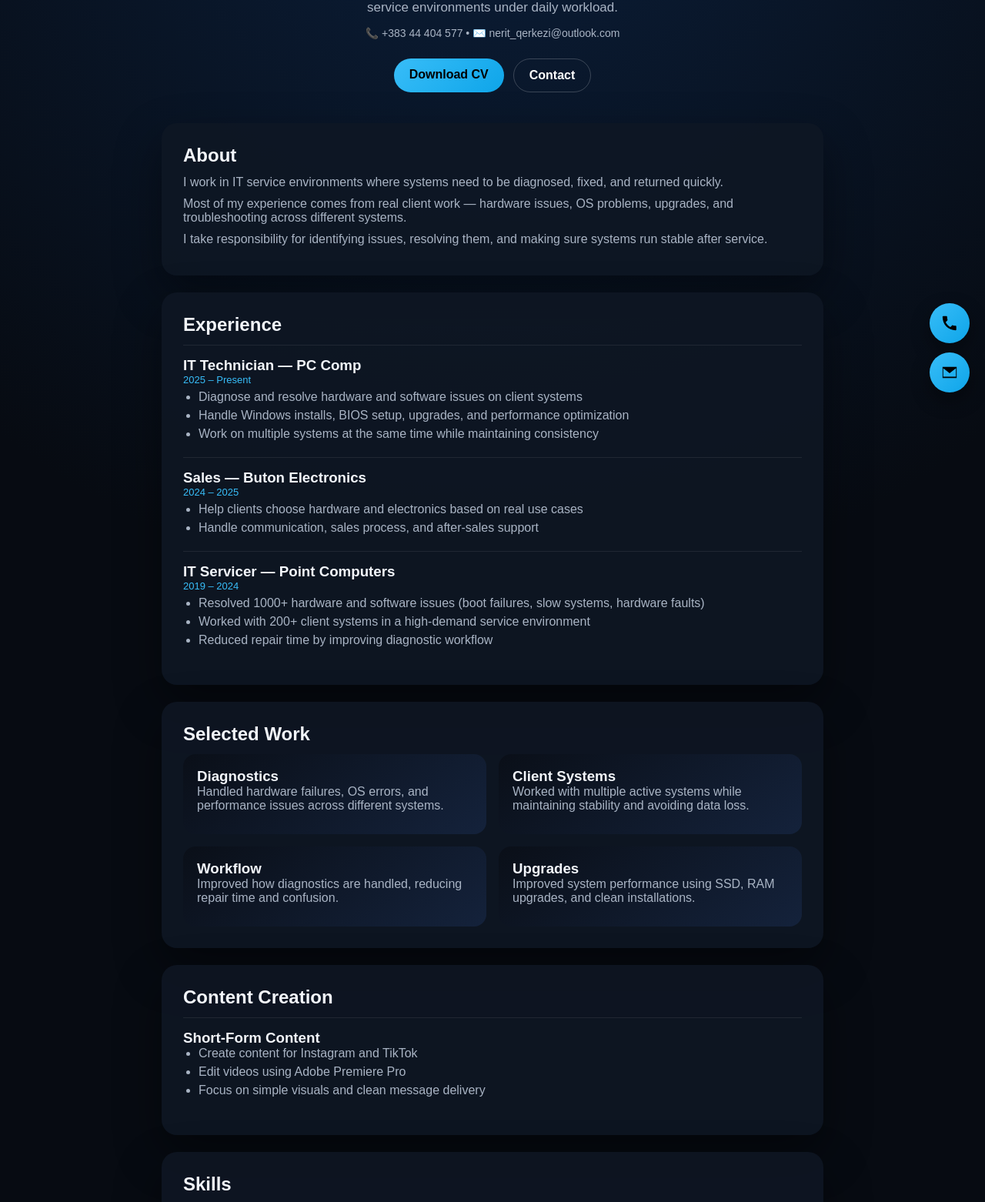
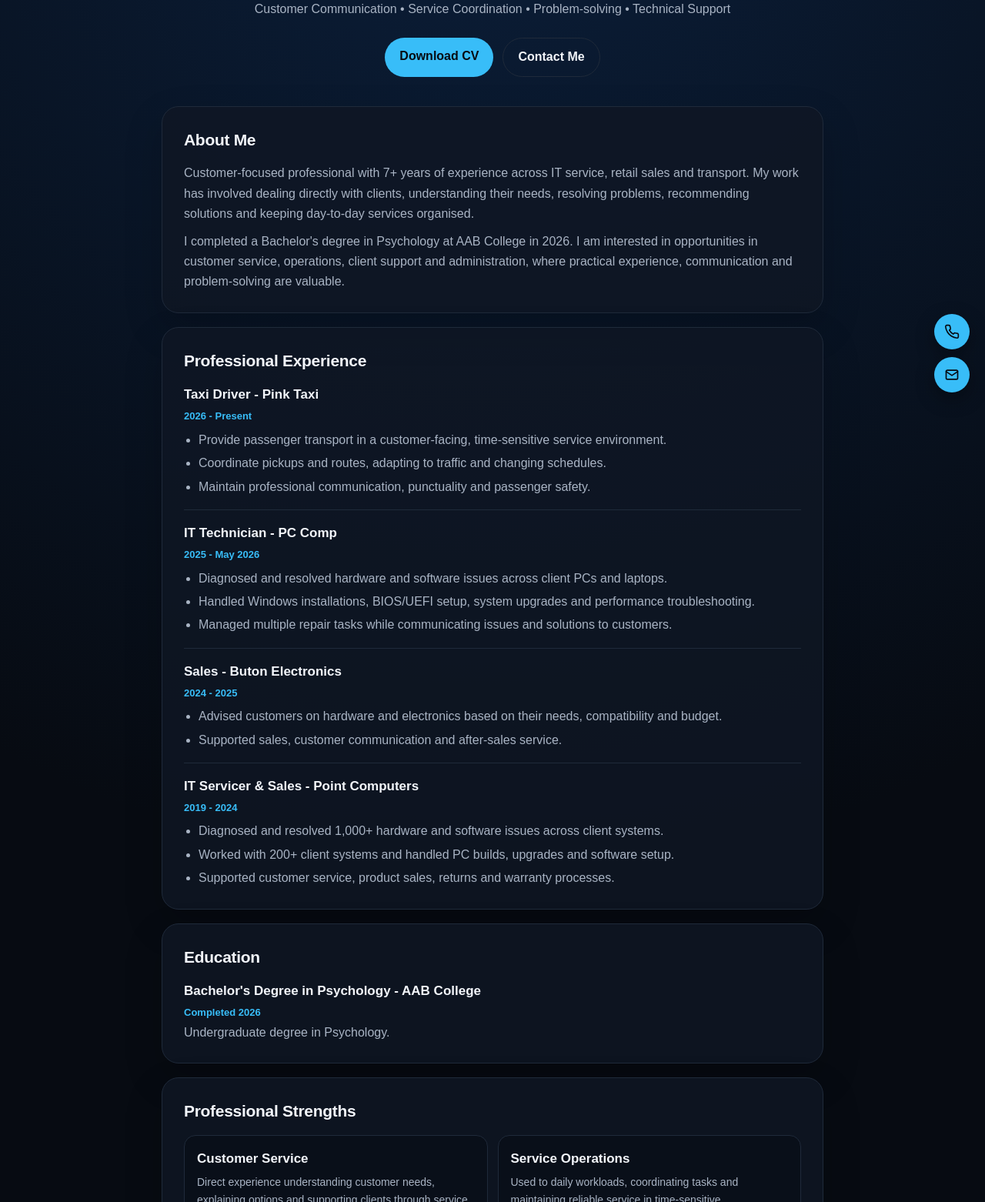
Before and after one commit to NeritIT/CV, a plain HTML site: page index.html in a window 1280 px wide. Shown: the part 270-1832 px from the top of the page at 77% size. Drawn offline with Linux system fonts and the light colour scheme.

Commit message:
Update index.html

```diff
--- a/index.html
+++ b/index.html
@@ -1,364 +1,393 @@
 <!DOCTYPE html>
 <html lang="en">
 <head>
-<meta charset="UTF-8">
-<meta name="viewport" content="width=device-width, initial-scale=1.0">
-<title>Nerit Qerkezi</title>
+  <meta charset="UTF-8" />
+  <meta name="viewport" content="width=device-width, initial-scale=1.0" />
+  <meta name="description" content="Nerit Qerkezi - Customer Service, Operations and Technical Support. Professional experience in client service, IT support, retail sales and transport." />
+  <meta name="theme-color" content="#070b12" />
+  <title>Nerit Qerkezi | Customer Service &amp; Operations</title>
 
   <style>
     :root {
       --bg: #070b12;
+      --card: #0f1724;
       --text: #f3f6fb;
       --muted: #a9b4c4;
       --accent: #38bdf8;
+      --border: #1f2a3a;
+      --soft: rgba(7, 11, 18, 0.5);
     }
 
-* { margin:0; padding:0; box-sizing:border-box; }
+    * { box-sizing: border-box; margin: 0; padding: 0; }
+
+    html { scroll-behavior: smooth; }
 
     body {
       font-family: Arial, Helvetica, sans-serif;
       background: radial-gradient(circle at top, #0b1f3b 0%, var(--bg) 45%);
       color: var(--text);
+      line-height: 1.65;
     }
+
+    a { color: var(--accent); }
 
     .page {
       max-width: 900px;
       margin: 0 auto;
-  padding: 50px 20px;
+      padding: 42px 20px 30px;
     }
 
-/* HEADER */
     header {
       text-align: center;
-  padding: 60px 20px 40px;
+      padding: 50px 20px 38px;
     }
 
     .tag {
       color: var(--accent);
       font-size: 13px;
-  letter-spacing: 2px;
+      letter-spacing: 2.6px;
       text-transform: uppercase;
-  margin-bottom: 10px;
+      margin-bottom: 14px;
+      font-weight: 700;
     }
 
     h1 {
-  font-size: 60px;
-  margin-bottom: 10px;
+      font-size: clamp(40px, 8vw, 68px);
+      line-height: 1.05;
+      margin-bottom: 15px;
+      letter-spacing: -2px;
     }
 
     .headline {
-  font-size: 24px;
+      font-size: clamp(20px, 4vw, 28px);
+      color: var(--text);
+      margin-bottom: 9px;
       font-weight: 700;
-  margin-bottom: 8px;
     }
 
     .subline {
       color: var(--muted);
-  font-size: 17px;
-  max-width: 600px;
-  margin: 0 auto 10px;
+      font-size: 16px;
+      max-width: 690px;
+      margin: 0 auto 24px;
     }
 
-.top-contact {
-  display: flex;
-  justify-content: center;
-  gap: 20px;
-  margin: 15px 0 25px;
-  font-size: 14px;
-  color: var(--muted);
-}
-
-.top-contact span {
-  display: flex;
-  align-items: center;
-  gap: 6px;
-  padding: 6px 12px;
-  border-radius: 999px;
-  background: rgba(255,255,255,0.04);
-  border: 1px solid rgba(255,255,255,0.08);
-  transition: 0.2s;
-}
-
-.top-contact span:hover {
-  border-color: var(--accent);
-  color: var(--accent);
-}
-
-/* BUTTONS */
     .buttons {
       display: flex;
       justify-content: center;
       gap: 12px;
+      flex-wrap: wrap;
     }
 
     .button {
-  background: linear-gradient(135deg,#38bdf8,#0ea5e9);
-  color: #000;
-  padding: 12px 20px;
+      display: inline-block;
+      text-decoration: none;
+      color: var(--bg);
+      background: var(--accent);
+      padding: 11px 19px;
       border-radius: 999px;
-  text-decoration: none;
       font-weight: 700;
+      transition: transform 0.2s ease, opacity 0.2s ease;
     }
 
     .button.secondary {
+      color: var(--text);
       background: transparent;
-  border: 1px solid rgba(255,255,255,0.2);
-  color: #fff;
+      border: 1px solid var(--border);
     }
 
-/* SECTIONS */
+    .button:hover { transform: translateY(-2px); opacity: 0.92; }
+
     section {
-  background: rgba(15,23,36,0.85);
-  border-radius: 20px;
-  padding: 28px;
-  margin-bottom: 22px;
-  box-shadow: 0 25px 60px rgba(0,0,0,0.4);
+      background: rgba(15, 23, 36, 0.82);
+      border: 1px solid var(--border);
+      border-radius: 22px;
+      padding: 26px 28px;
+      margin-bottom: 18px;
+      box-shadow: 0 20px 50px rgba(0, 0, 0, 0.18);
+      scroll-margin-top: 18px;
     }
 
-h2 { margin-bottom: 12px; }
-
-p {
-  color: var(--muted);
-  margin-bottom: 10px;
+    h2 {
+      font-size: 21px;
+      margin-bottom: 13px;
+      letter-spacing: -0.3px;
     }
 
-/* EXPERIENCE */
+    p { color: var(--muted); margin-bottom: 9px; }
+    p:last-child { margin-bottom: 0; }
+
     .item {
-  padding: 15px 0;
-  border-top: 1px solid rgba(255,255,255,0.08);
+      padding: 16px 0;
+      border-top: 1px solid var(--border);
     }
 
-.item:first-child { border-top: none; }
+    .item:first-of-type { border-top: none; padding-top: 0; }
+    .item:last-child { padding-bottom: 0; }
+
+    h3 { font-size: 17px; margin-bottom: 3px; }
 
     .date {
       color: var(--accent);
       font-size: 13px;
-  margin-bottom: 6px;
+      margin-bottom: 7px;
+      font-weight: 700;
     }
 
-ul { padding-left: 20px; }
+    ul { padding-left: 19px; color: var(--muted); }
+    li { margin-bottom: 4px; }
+    li:last-child { margin-bottom: 0; }
 
-li {
-  margin-bottom: 6px;
-  color: var(--muted);
+    .grid {
+      display: grid;
+      grid-template-columns: repeat(2, minmax(0, 1fr));
+      gap: 13px;
     }
 
-/* GRID */
-.grid {
-  display: grid;
-  grid-template-columns: repeat(2,1fr);
-  gap: 16px;
+    .mini-card {
+      border: 1px solid var(--border);
+      border-radius: 15px;
+      padding: 16px;
+      background: var(--soft);
     }
 
-/* MINI CARDS */
-.mini-card {
-  background: linear-gradient(145deg,#0a0f18,#14223b);
-  padding: 18px;
-  border-radius: 16px;
+    .mini-card h3 { color: var(--text); margin-bottom: 5px; }
+    .mini-card p { font-size: 14px; }
+
+    .education-item {
+      padding: 12px 0;
+      border-top: 1px solid var(--border);
     }
+    .education-item:first-of-type { border-top: none; padding-top: 0; }
+    .education-item:last-child { padding-bottom: 0; }
+    .education-item h3 { color: var(--text); }
+    .education-item .date { margin-bottom: 2px; }
 
-/* SKILLS */
     .skills {
       display: flex;
       flex-wrap: wrap;
-  gap: 10px;
+      gap: 9px;
     }
 
     .skill {
-  border: 1px solid rgba(255,255,255,0.1);
-  padding: 8px 14px;
+      border: 1px solid var(--border);
+      background: var(--soft);
       border-radius: 999px;
+      padding: 7px 12px;
+      color: var(--muted);
       font-size: 13px;
     }
 
-/* FLOATING BUTTONS */
-.floating {
+    .contact-lines p { margin-bottom: 7px; }
+    .contact-lines strong { color: var(--text); }
+
+    footer {
+      text-align: center;
+      color: var(--muted);
+      padding: 18px 0 8px;
+      font-size: 13px;
+    }
+
+    .floating-contact {
       position: fixed;
       right: 20px;
       bottom: 20px;
       display: flex;
       flex-direction: column;
-  gap: 12px;
+      gap: 10px;
+      z-index: 10;
     }
 
-.float-btn {
-  width: 52px;
-  height: 52px;
+    .floating-contact a {
+      width: 46px;
+      height: 46px;
+      display: grid;
+      place-items: center;
+      color: var(--bg);
+      background: var(--accent);
       border-radius: 50%;
-  display:flex;
-  align-items:center;
-  justify-content:center;
-  background: linear-gradient(135deg,#38bdf8,#0ea5e9);
-  box-shadow: 0 10px 25px rgba(0,0,0,0.4);
+      box-shadow: 0 8px 24px rgba(0, 0, 0, 0.35);
+      text-decoration: none;
+      transition: transform 0.2s ease;
     }
 
-.float-btn svg {
-  width: 22px;
-  height: 22px;
-  fill: #000;
+    .floating-contact a:hover { transform: translateY(-3px); }
+    .floating-contact svg { width: 20px; height: 20px; }
+
+    @media (max-width: 700px) {
+      .page { padding: 25px 14px 25px; }
+      header { padding: 38px 10px 30px; }
+      section { padding: 21px; border-radius: 18px; }
+      .grid { grid-template-columns: 1fr; }
+      .subline { font-size: 15px; }
+      .floating-contact { right: 13px; bottom: 13px; }
+      .floating-contact a { width: 43px; height: 43px; }
     }
 
-  footer {
-  text-align: center;
-  margin-top: 30px;
-  padding-top: 20px;
-  color: var(--muted);
-  border-top: 1px solid rgba(255,255,255,0.08);
-}
-
-/* MOBILE */
-@media(max-width:700px){
-  .grid { grid-template-columns:1fr; }
+    @media (prefers-reduced-motion: reduce) {
+      html { scroll-behavior: auto; }
+      *, *::before, *::after { transition-duration: 0.01ms !important; }
     }
   </style>
 </head>
 
 <body>
-
   <main class="page">
-
     <header>
-  <div class="tag">IT Systems & Service Operations</div>
+      <div class="tag">Client Services &amp; Service Operations</div>
       <h1>Nerit Qerkezi</h1>
-  <div class="headline">IT Technician</div>
-
-  <p class="subline">
-    7+ years working with client systems, diagnostics, repairs, and upgrades in real service environments under daily workload.
-  </p>
-
-  <div class="top-contact">
-  📞  +383 44 404 577 • ✉️  nerit_qerkezi@outlook.com
-  </div>
+      <div class="headline">Customer Service &amp; Operations</div>
+      <p class="subline">Customer Communication &bull; Service Coordination &bull; Problem-solving &bull; Technical Support</p>
 
       <div class="buttons">
-    <a class="button" href="Nerit_Qerkezi_CV.pdf">Download CV</a>
-    <a class="button secondary" href="mailto:nerit_qerkezi@outlook.com">Contact</a>
+        <a class="button" href="Nerit_Qerkezi_CV_2026.pdf" download>Download CV</a>
+        <a class="button secondary" href="mailto:nerit_qerkezi@outlook.com">Contact Me</a>
       </div>
     </header>
 
-<section>
-<h2>About</h2>
-<p>I work in IT service environments where systems need to be diagnosed, fixed, and returned quickly.</p>
-<p>Most of my experience comes from real client work — hardware issues, OS problems, upgrades, and troubleshooting across different systems.</p>
-<p>I take responsibility for identifying issues, resolving them, and making sure systems run stable after service.</p>
+    <section id="about">
+      <h2>About Me</h2>
+      <p>Customer-focused professional with 7+ years of experience across IT service, retail sales and transport. My work has involved dealing directly with clients, understanding their needs, resolving problems, recommending solutions and keeping day-to-day services organised.</p>
+      <p>I completed a Bachelor's degree in Psychology at AAB College in 2026. I am interested in opportunities in customer service, operations, client support and administration, where practical experience, communication and problem-solving are valuable.</p>
     </section>
 
-<section>
-<h2>Experience</h2>
+    <section id="experience">
+      <h2>Professional Experience</h2>
 
       <div class="item">
-<h3>IT Technician — PC Comp</h3>
-<div class="date">2025 – Present</div>
+        <h3>Taxi Driver - Pink Taxi</h3>
+        <div class="date">2026 - Present</div>
         <ul>
-<li>Diagnose and resolve hardware and software issues on client systems</li>
-<li>Handle Windows installs, BIOS setup, upgrades, and performance optimization</li>
-<li>Work on multiple systems at the same time while maintaining consistency</li>
+          <li>Provide passenger transport in a customer-facing, time-sensitive service environment.</li>
+          <li>Coordinate pickups and routes, adapting to traffic and changing schedules.</li>
+          <li>Maintain professional communication, punctuality and passenger safety.</li>
         </ul>
       </div>
 
       <div class="item">
-<h3>Sales — Buton Electronics</h3>
-<div class="date">2024 – 2025</div>
+        <h3>IT Technician - PC Comp</h3>
+        <div class="date">2025 - May 2026</div>
         <ul>
-<li>Help clients choose hardware and electronics based on real use cases</li>
-<li>Handle communication, sales process, and after-sales support</li>
+          <li>Diagnosed and resolved hardware and software issues across client PCs and laptops.</li>
+          <li>Handled Windows installations, BIOS/UEFI setup, system upgrades and performance troubleshooting.</li>
+          <li>Managed multiple repair tasks while communicating issues and solutions to customers.</li>
         </ul>
       </div>
 
       <div class="item">
-<h3>IT Servicer — Point Computers</h3>
-<div class="date">2019 – 2024</div>
+        <h3>Sales - Buton Electronics</h3>
+        <div class="date">2024 - 2025</div>
         <ul>
-<li>Resolved 1000+ hardware and software issues (boot failures, slow systems, hardware faults)</li>
-<li>Worked with 200+ client systems in a high-demand service environment</li>
-<li>Reduced repair time by improving diagnostic workflow</li>
+          <li>Advised customers on hardware and electronics based on their needs, compatibility and budget.</li>
+          <li>Supported sales, customer communication and after-sales service.</li>
         </ul>
       </div>
 
-</section>
-
-<section>
-<h2>Selected Work</h2>
-
-<div class="grid">
-
-<div class="mini-card">
-<h3>Diagnostics</h3>
-<p>Handled hardware failures, OS errors, and performance issues across different systems.</p>
-</div>
-
-<div class="mini-card">
-<h3>Client Systems</h3>
-<p>Worked with multiple active systems while maintaining stability and avoiding data loss.</p>
-</div>
-
-<div class="mini-card">
-<h3>Workflow</h3>
-<p>Improved how diagnostics are handled, reducing repair time and confusion.</p>
-</div>
-
-<div class="mini-card">
-<h3>Upgrades</h3>
-<p>Improved system performance using SSD, RAM upgrades, and clean installations.</p>
-</div>
-
-</div>
-
-</section>
-
-<section>
-<h2>Content Creation</h2>
       <div class="item">
-<h3>Short-Form Content</h3>
+        <h3>IT Servicer &amp; Sales - Point Computers</h3>
+        <div class="date">2019 - 2024</div>
         <ul>
-<li>Create content for Instagram and TikTok</li>
-<li>Edit videos using Adobe Premiere Pro</li>
-<li>Focus on simple visuals and clean message delivery</li>
+          <li>Diagnosed and resolved 1,000+ hardware and software issues across client systems.</li>
+          <li>Worked with 200+ client systems and handled PC builds, upgrades and software setup.</li>
+          <li>Supported customer service, product sales, returns and warranty processes.</li>
         </ul>
       </div>
     </section>
 
-<section>
-<h2>Skills</h2>
+    <section id="education">
+      <h2>Education</h2>
+      <div class="education-item">
+        <h3>Bachelor's Degree in Psychology - AAB College</h3>
+        <div class="date">Completed 2026</div>
+        <p>Undergraduate degree in Psychology.</p>
+      </div>
+    </section>
+
+    <section id="strengths">
+      <h2>Professional Strengths</h2>
+      <div class="grid">
+        <div class="mini-card">
+          <h3>Customer Service</h3>
+          <p>Direct experience understanding customer needs, explaining options and supporting clients through service requests.</p>
+        </div>
+        <div class="mini-card">
+          <h3>Service Operations</h3>
+          <p>Used to daily workloads, coordinating tasks and maintaining reliable service in time-sensitive environments.</p>
+        </div>
+        <div class="mini-card">
+          <h3>Problem-solving</h3>
+          <p>Practical experience identifying issues, evaluating solutions and taking responsibility for follow-through.</p>
+        </div>
+        <div class="mini-card">
+          <h3>Technical Support</h3>
+          <p>More than seven years of experience with hardware, software, Windows setup and client systems.</p>
+        </div>
+      </div>
+    </section>
+
+    <section id="skills">
+      <h2>Core Skills</h2>
       <div class="skills">
+        <span class="skill">Customer Service</span>
+        <span class="skill">Client Communication</span>
+        <span class="skill">Service Coordination</span>
+        <span class="skill">Problem-solving</span>
+        <span class="skill">Time Management</span>
+        <span class="skill">Sales &amp; Product Advice</span>
         <span class="skill">Hardware Diagnostics</span>
         <span class="skill">Software Troubleshooting</span>
         <span class="skill">Windows Installation</span>
         <span class="skill">BIOS / UEFI</span>
         <span class="skill">System Upgrades</span>
-<span class="skill">Client Support</span>
+        <span class="skill">Adobe Premiere Pro</span>
       </div>
     </section>
 
-<section>
-<h2>Certificates</h2>
+    <section id="additional">
+      <h2>Additional Experience</h2>
+      <div class="item" style="border-top:none; padding-top:0;">
+        <h3>Short-form Content Creation</h3>
         <ul>
-<li>CCNA 1–4</li>
+          <li>Create and edit short-form content for Instagram and TikTok.</li>
+          <li>Use Adobe Premiere Pro for video editing and simple visual storytelling.</li>
+        </ul>
+      </div>
+    </section>
+
+    <section id="certificates">
+      <h2>Certificates &amp; Training</h2>
+      <ul>
+        <li>CCNA 1-4</li>
         <li>IT Essentials</li>
-<li>The Cambridge School of Kosova — English Level C1</li>
+        <li>The Cambridge School of Kosova - English Level C1</li>
       </ul>
     </section>
 
+    <section id="contact">
+      <h2>Contact</h2>
+      <div class="contact-lines">
+        <p><strong>Phone:</strong> <a href="tel:+38344404577">+383 44 404 577</a></p>
+        <p><strong>Email:</strong> <a href="mailto:nerit_qerkezi@outlook.com">nerit_qerkezi@outlook.com</a></p>
+        <p><strong>Location:</strong> Prishtinë, Kosovo</p>
+        <p><strong>LinkedIn:</strong> <a href="https://www.linkedin.com/in/nerit-qerkezi-494b8a3a/" target="_blank" rel="noopener noreferrer">linkedin.com/in/nerit-qerkezi-494b8a3a</a></p>
+      </div>
+    </section>
 
-<footer>© 2026 Nerit Qerkezi</footer>
-
+    <footer>© 2026 Nerit Qerkezi. All rights reserved.</footer>
   </main>
 
-<div class="floating">
-
-<a href="tel:+38344404577" class="float-btn">
-<svg viewBox="0 0 24 24">
-<path d="M6.6 10.8c1.4 2.7 3.9 5.2 6.6 6.6l2.2-2.2c.3-.3.7-.4 1.1-.3 1.2.4 2.6.6 4 .6.6 0 1 .4 1 1V21c0 .6-.4 1-1 1C10.1 22 2 13.9 2 3c0-.6.4-1 1-1h4.5c.6 0 1 .4 1 1 0 1.4.2 2.8.6 4 .1.4 0 .8-.3 1.1l-2.2 2.2z"/>
+  <div class="floating-contact" aria-label="Quick contact">
+    <a href="tel:+38344404577" aria-label="Call Nerit Qerkezi" title="Call">
+      <svg viewBox="0 0 24 24" fill="none" stroke="currentColor" stroke-width="2" stroke-linecap="round" stroke-linejoin="round" aria-hidden="true">
+        <path d="M22 16.92v3a2 2 0 0 1-2.18 2 19.8 19.8 0 0 1-8.63-3.07 19.4 19.4 0 0 1-6-6A19.8 19.8 0 0 1 2.12 4.18 2 2 0 0 1 4.11 2h3a2 2 0 0 1 2 1.72c.12.9.33 1.78.62 2.62a2 2 0 0 1-.45 2.11L8 9.73a16 16 0 0 0 6 6l1.28-1.28a2 2 0 0 1 2.11-.45c.84.29 1.72.5 2.62.62A2 2 0 0 1 22 16.92z"/>
       </svg>
     </a>
-
-<a href="mailto:nerit_qerkezi@outlook.com" class="float-btn">
-<svg viewBox="0 0 24 24">
-<path d="M2 4h20v16H2V4zm10 9L3 6v12h18V6l-9 7z"/>
+    <a href="mailto:nerit_qerkezi@outlook.com" aria-label="Email Nerit Qerkezi" title="Email">
+      <svg viewBox="0 0 24 24" fill="none" stroke="currentColor" stroke-width="2" stroke-linecap="round" stroke-linejoin="round" aria-hidden="true">
+        <rect x="3" y="5" width="18" height="14" rx="2"/>
+        <path d="m3 7 9 6 9-6"/>
       </svg>
     </a>
-
   </div>
-
 </body>
 </html>
```
Lines whose indentation alone changed are shown as unchanged.
